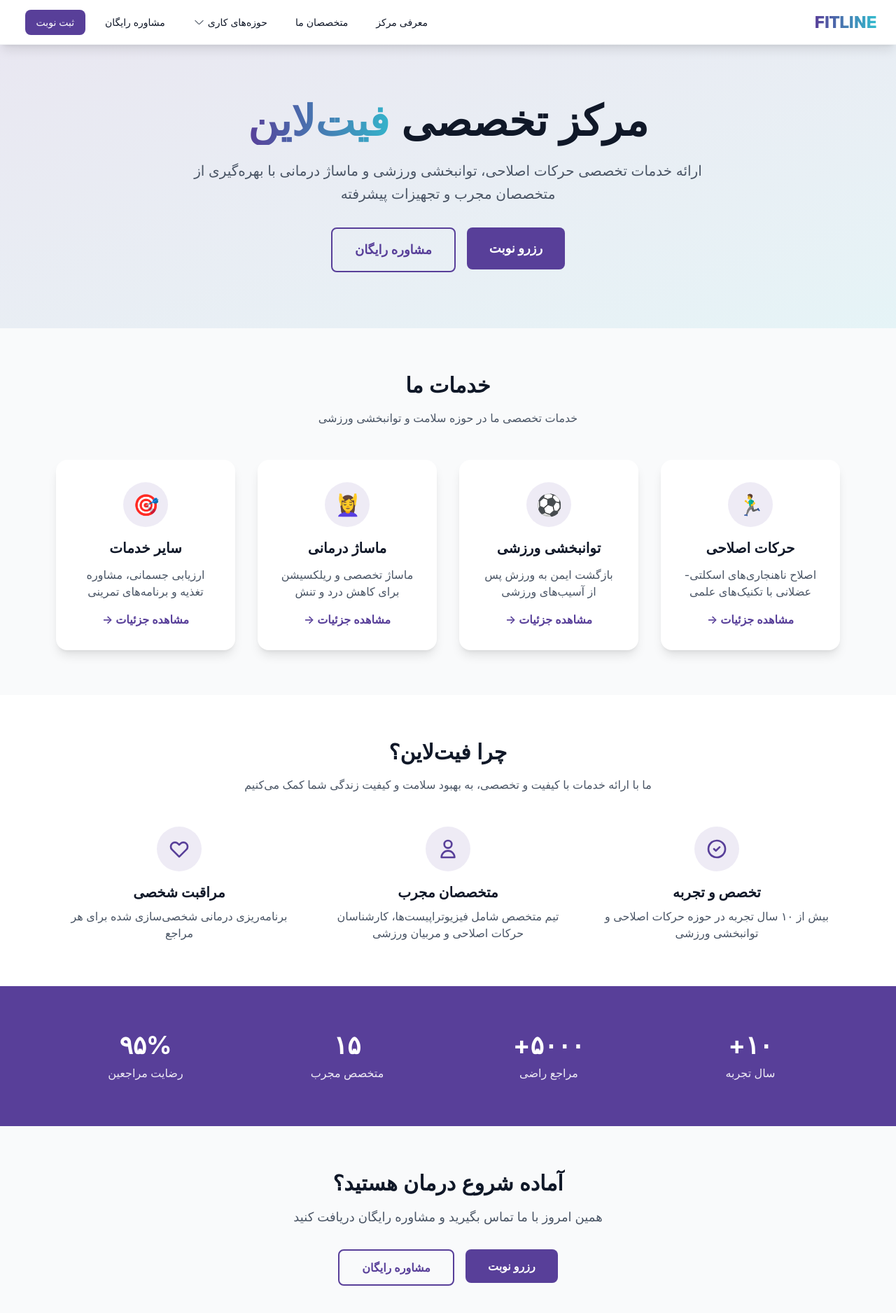
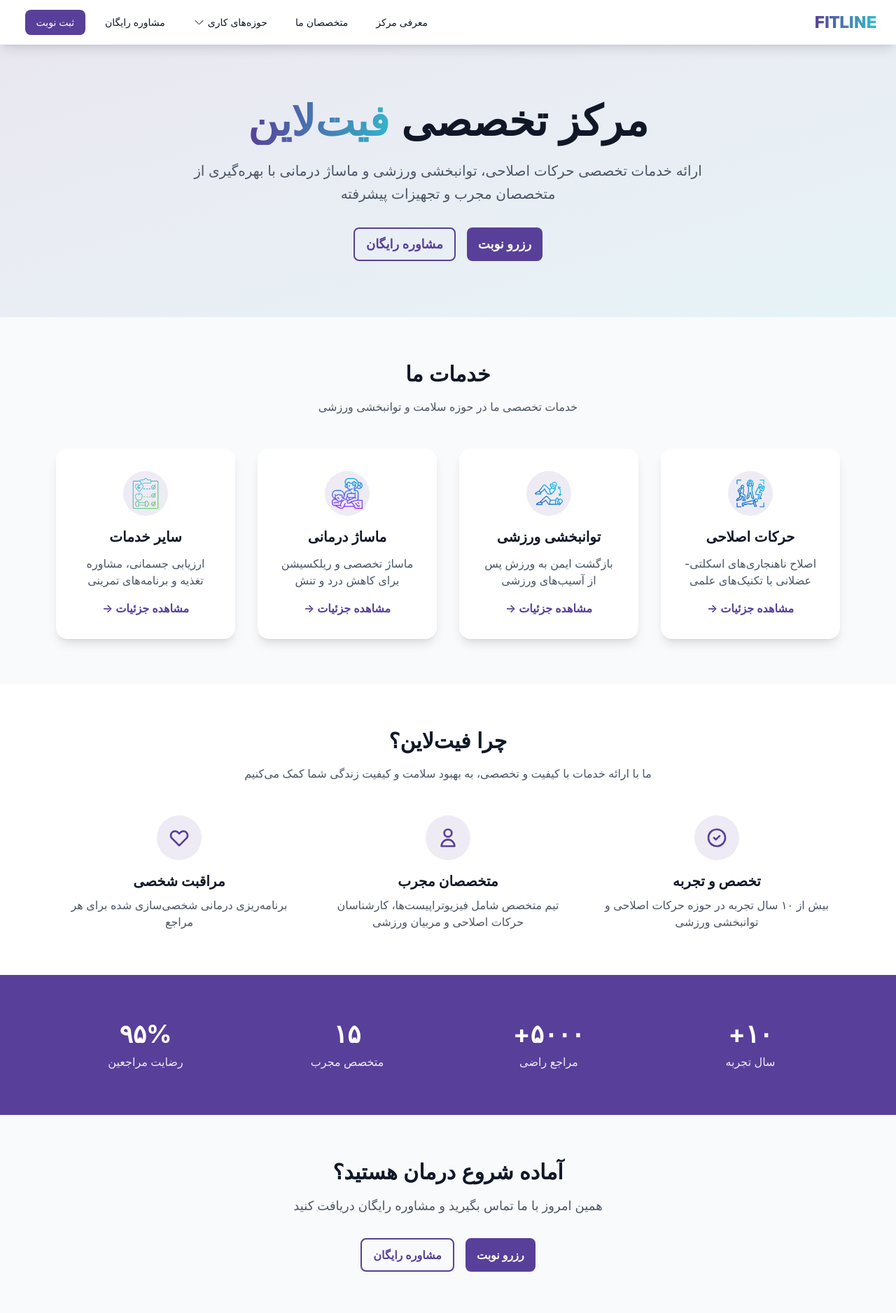
Before and after one commit to A-miladi/fitline-demo, a Next.js app: page / in a window 1280 px wide. Shown: the top 1876 px of the page at 70% size. Built offline with nearby package versions, Linux system fonts and the light colour scheme; a web font is replaced by a local one.

Commit message:
fix pages

```diff
--- a/src/app/page.tsx
+++ b/src/app/page.tsx
@@ -2,6 +2,11 @@
 
 import Navbar from "@/components/navbar";
 import Link from "next/link";
+import MASSAGE from "../../public/images/massage.png";
+import VECTOR1 from "../../public/images/sport1.png";
+import VECTOR2 from "../../public/images/sport2.png";
+import OTHERS from "../../public/images/others.png";
+import Image from "next/image";
 
 export default function HomePage() {
   return (
@@ -22,12 +27,12 @@
             </p>
             <div className="flex flex-col sm:flex-row gap-4 justify-center">
               <Link href="/appointment">
-                <button className="bg-primary text-white px-8 py-4 rounded-lg font-semibold hover:bg-primary/90 transition-colors duration-200 text-lg">
+                <button className="bg-primary text-white px-4 h-12 cursor-pointer rounded-lg font-semibold hover:bg-primary/90 transition-colors duration-200 text-lg">
                   رزرو نوبت
                 </button>
               </Link>
               <Link href="/consultation">
-                <button className="border-2 border-primary text-primary px-8 py-4 rounded-lg font-semibold hover:bg-primary hover:text-white transition-colors duration-200 text-lg">
+                <button className="border-2 border-primary text-primary px-4 h-12 cursor-pointer rounded-lg font-semibold hover:bg-primary hover:text-white transition-colors duration-200 text-lg">
                   مشاوره رایگان
                 </button>
               </Link>
@@ -49,9 +54,9 @@
           </div>
 
           <div className="grid md:grid-cols-2 lg:grid-cols-4 gap-8">
-            <div className="bg-white rounded-2xl shadow-lg p-8 text-center hover:shadow-xl transition-shadow duration-300">
+            <div className="bg-white rounded-2xl shadow-lg p-8 text-center hover:shadow-xl transition-shadow duration-300 cursor-pointer">
               <div className="w-16 h-16 bg-primary/10 rounded-full flex items-center justify-center mx-auto mb-4">
-                <span className="text-3xl">🏃‍♂️</span>
+                <Image src={VECTOR2} alt="" className="w-11" />
               </div>
               <h3 className="text-xl font-bold text-gray-900 mb-3 font-morabba">
                 حرکات اصلاحی
@@ -66,9 +71,9 @@
               </Link>
             </div>
 
-            <div className="bg-white rounded-2xl shadow-lg p-8 text-center hover:shadow-xl transition-shadow duration-300">
+            <div className="bg-white rounded-2xl shadow-lg p-8 text-center hover:shadow-xl transition-shadow duration-300 cursor-pointer">
               <div className="w-16 h-16 bg-primary/10 rounded-full flex items-center justify-center mx-auto mb-4">
-                <span className="text-3xl">⚽</span>
+                <Image src={VECTOR1} alt="" className="w-11" />
               </div>
               <h3 className="text-xl font-bold text-gray-900 mb-3 font-morabba">
                 توانبخشی ورزشی
@@ -83,9 +88,9 @@
               </Link>
             </div>
 
-            <div className="bg-white rounded-2xl shadow-lg p-8 text-center hover:shadow-xl transition-shadow duration-300">
+            <div className="bg-white rounded-2xl shadow-lg p-8 text-center hover:shadow-xl transition-shadow duration-300 cursor-pointer">
               <div className="w-16 h-16 bg-primary/10 rounded-full flex items-center justify-center mx-auto mb-4">
-                <span className="text-3xl">💆‍♀️</span>
+                <Image src={MASSAGE} alt="" className="w-11" />
               </div>
               <h3 className="text-xl font-bold text-gray-900 mb-3 font-morabba">
                 ماساژ درمانی
@@ -100,9 +105,9 @@
               </Link>
             </div>
 
-            <div className="bg-white rounded-2xl shadow-lg p-8 text-center hover:shadow-xl transition-shadow duration-300">
+            <div className="bg-white rounded-2xl shadow-lg p-8 text-center hover:shadow-xl transition-shadow duration-300 cursor-pointer">
               <div className="w-16 h-16 bg-primary/10 rounded-full flex items-center justify-center mx-auto mb-4">
-                <span className="text-3xl">🎯</span>
+                <Image src={OTHERS} alt="" className="w-11" />
               </div>
               <h3 className="text-xl font-bold text-gray-900 mb-3 font-morabba">
                 سایر خدمات
@@ -245,12 +250,12 @@
           </p>
           <div className="flex flex-col sm:flex-row gap-4 justify-center">
             <Link href="/appointment">
-              <button className="bg-primary text-white px-8 py-3 rounded-lg font-semibold hover:bg-primary/90 transition-colors duration-200">
+              <button className="bg-primary text-white px-4 h-12 cursor-pointer rounded-lg font-semibold hover:bg-primary/90 transition-colors duration-200">
                 رزرو نوبت
               </button>
             </Link>
             <Link href="/consultation">
-              <button className="border-2 border-primary text-primary px-8 py-3 rounded-lg font-semibold hover:bg-primary hover:text-white transition-colors duration-200">
+              <button className="border-2 border-primary text-primary px-4 h-12 cursor-pointer rounded-lg font-semibold hover:bg-primary hover:text-white transition-colors duration-200">
                 مشاوره رایگان
               </button>
             </Link>
```
